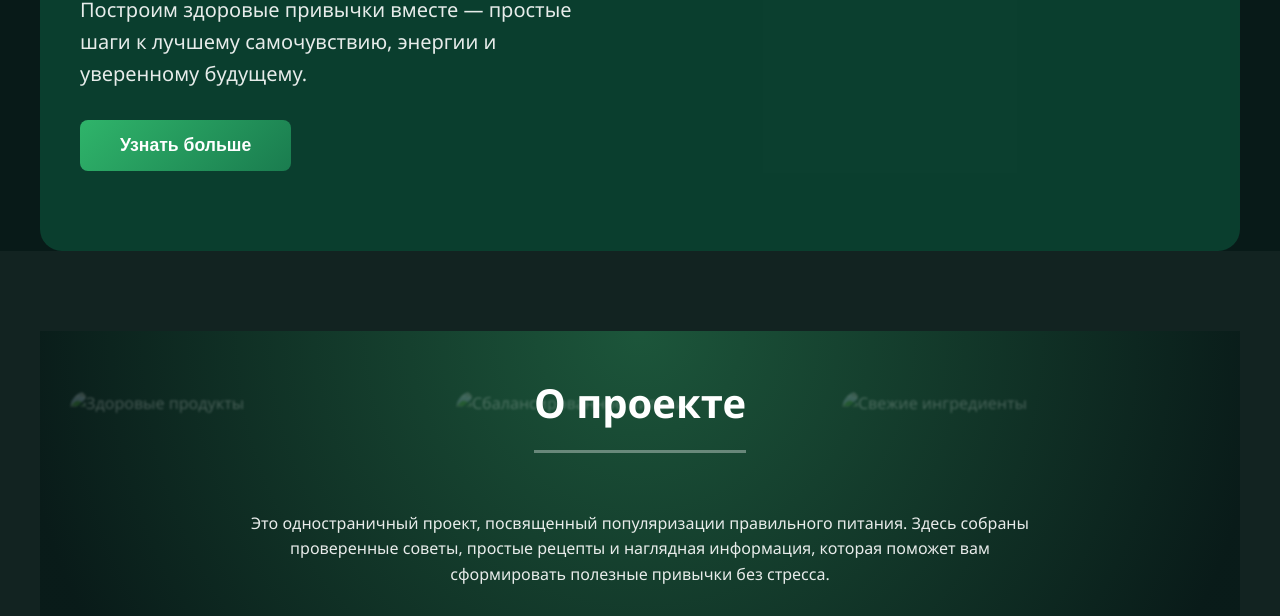
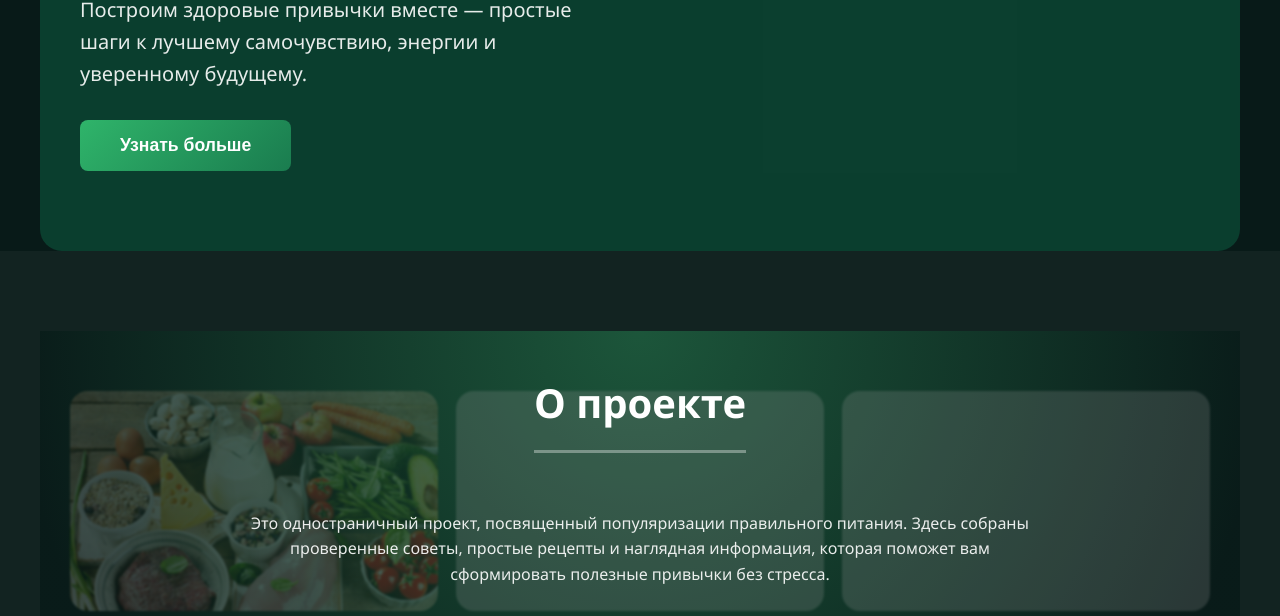
Before and after one commit to Draq32/site-for-project, a plain HTML site: page index.html in a window 1280 px wide. Shown: the part 336-952 px from the top of the page. Drawn offline with Linux system fonts and the light colour scheme; the site is published under a folder, as on GitHub Pages, so addresses that start at the root find nothing.

Commit message:
Update index.html

```diff
--- a/index.html
+++ b/index.html
@@ -44,9 +44,9 @@
                 <p>Это одностраничный проект, посвященный популяризации правильного питания. Здесь собраны проверенные советы, простые рецепты и наглядная информация, которая поможет вам сформировать полезные привычки без стресса.</p>
             </div>
             <div class="about-bg">
-                <img src="/image.png" alt="Здоровые продукты" loading="lazy">
-                <img src="/preview.jpg" alt="Сбалансированное питание" loading="lazy">
-                <img src="/banner.png" alt="Свежие ингредиенты" loading="lazy">
+                <img src="image.png" alt="Здоровые продукты" loading="lazy">
+                <img src="preview.jpg" alt="Сбалансированное питание" loading="lazy">
+                <img src="banner.png" alt="Свежие ингредиенты" loading="lazy">
             </div>
             <div class="section-cards">
                 <div class="card">
```
